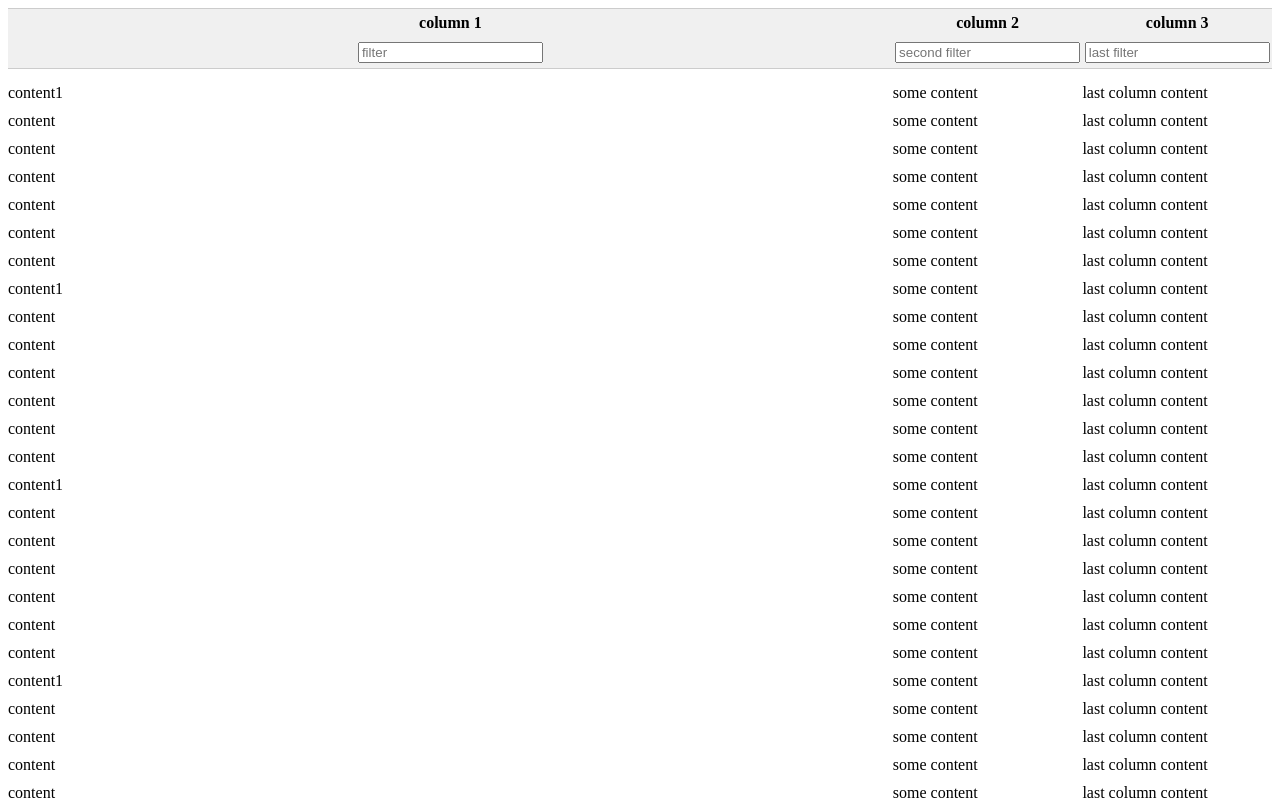
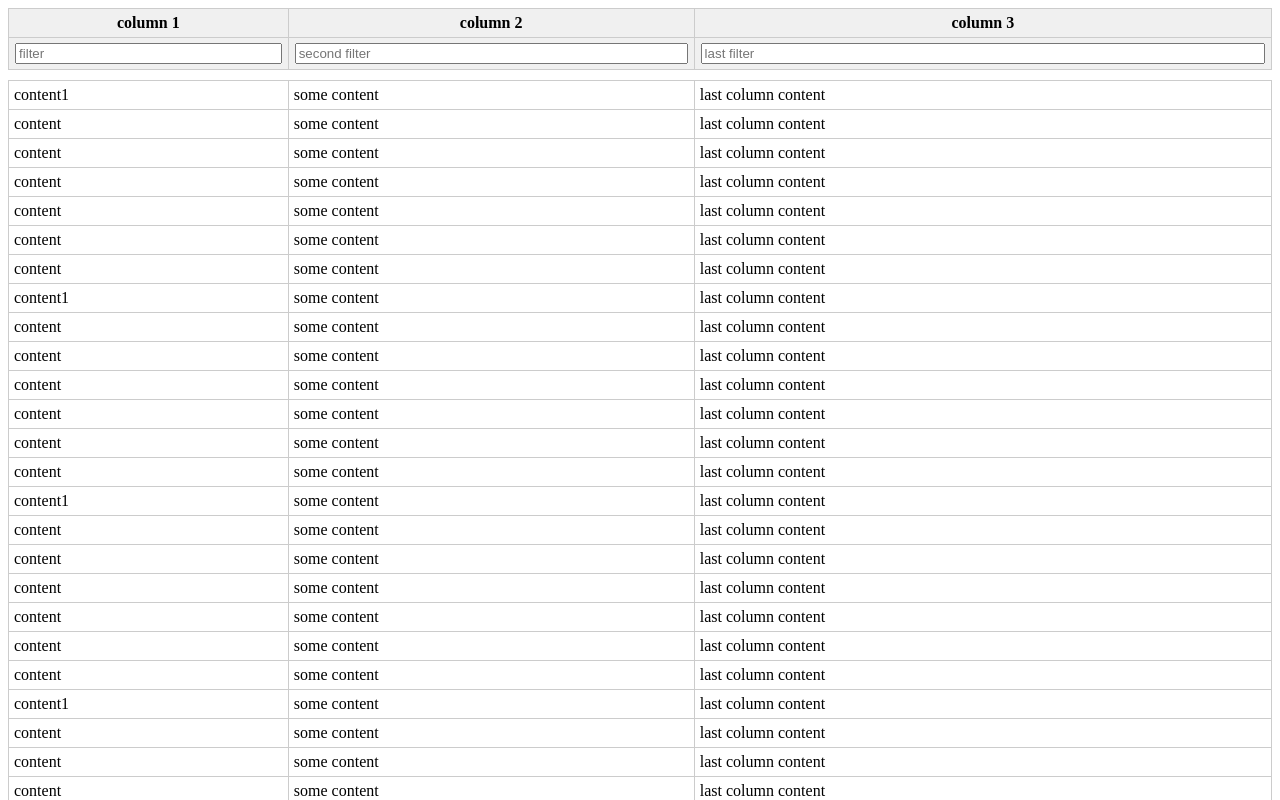
Before and after one commit to de1vin/freshtel, a plain HTML site: page data-table/index.html in a window 1280 px wide. Shown: the top 800 px of the page. Drawn offline with nearby package versions, Linux system fonts and the light colour scheme.

Commit message:
Fluid table layout with fixed header

```diff
--- a/data-table/index.html
+++ b/data-table/index.html
@@ -8,25 +8,29 @@
             position: sticky;
             top: 0;
         }
+        .data-table-form input {
+            width: calc(100% - 10px);
+            min-width: auto;
+        }
         .data-table-content{
             width: 100%;
             border-collapse: collapse;
-            table-layout: fixed;
         }
         .data-table-content td {
-            padding: 5px 0;
+            padding: 5px;
+            border: 1px solid #ccc;
+            box-sizing: border-box;
         }
         .data-table-header {
             width: 100%;
             background: #f0f0f0;
-            border-top: 1px solid #ccc;
-            border-bottom: 1px solid #ccc;
             border-collapse: collapse;
-            table-layout: fixed;
             margin-bottom: 10px;
         }
         .data-table-header th {
-            padding: 5px 0;
+            padding: 5px;
+            box-sizing: border-box;
+            border: 1px solid #ccc;
         }
     </style>
 </head>
@@ -35,7 +39,7 @@
     <form action="table-data.html" class="data-table-form">
     <table class="data-table-header">
         <tr>
-            <th style="width: 70%">column 1</th>
+            <th >column 1</th>
             <th>column 2</th>
             <th>column 3</th>
         </tr>
@@ -48,7 +52,7 @@
     </form>
     <table class="data-table-content">
         <tr>
-            <td style="width: 70%">content1</td>
+            <td >content1</td>
             <td>some content</td>
             <td>last column content</td>
         </tr>
@@ -485,6 +489,10 @@
             element.addEventListener('change', fetchData, false);
         });
 
+        window.addEventListener('resize', updateHeader);
+
+        updateHeader();
+
         function fetchData() {
             const action = filterForm.getAttribute('action');
             const data = {};
@@ -499,6 +507,7 @@
                     let newContent = doc.querySelector('.data-table-content');
                     if (newContent) {
                         contentTable.innerHTML = newContent.innerHTML
+                        updateHeader();
                     }
                 }).catch(function (error) {
                     console.log(error);
@@ -507,6 +516,21 @@
                     console.log('finish');
                 });
         }
+
+        function updateHeader() {
+            const firstHeaderRow = document.querySelectorAll('table.data-table-header tr:first-child th');
+            const firstDataRow = document.querySelectorAll('table.data-table-content tr:first-child td');
+
+            if (firstHeaderRow.length !== firstDataRow.length) {
+                console.log(firstHeaderRow.length, firstDataRow.length, 'Mismatch number of columns');
+                return;
+            }
+
+            for (let i = 0; i < firstDataRow.length; i++) {
+                let columnWidth = firstDataRow[i].clientWidth;
+                firstHeaderRow[i].style.width = columnWidth + 'px';
+            }
+        }
     });
 </script>
 </body>
```
Also changed, not shown: data-table/table-data.html (+2 -2 lines).
